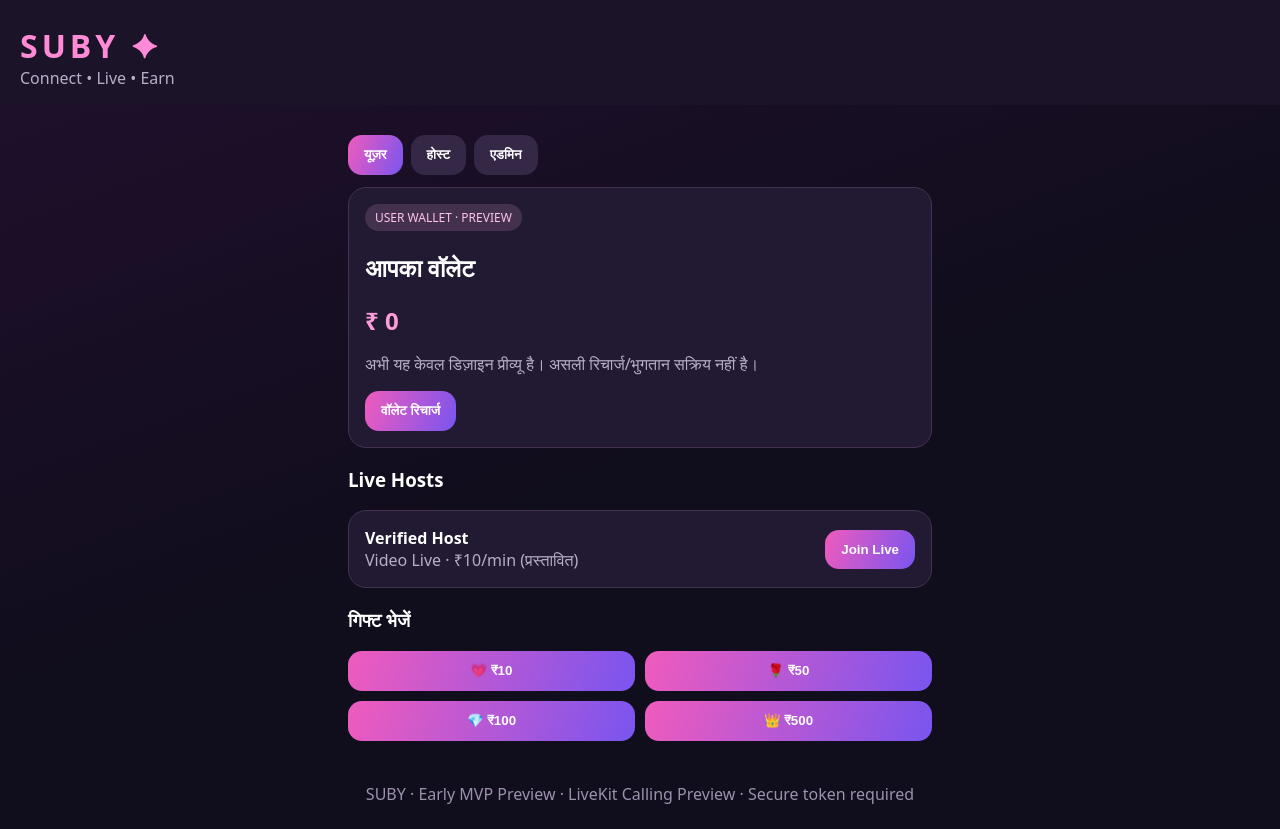
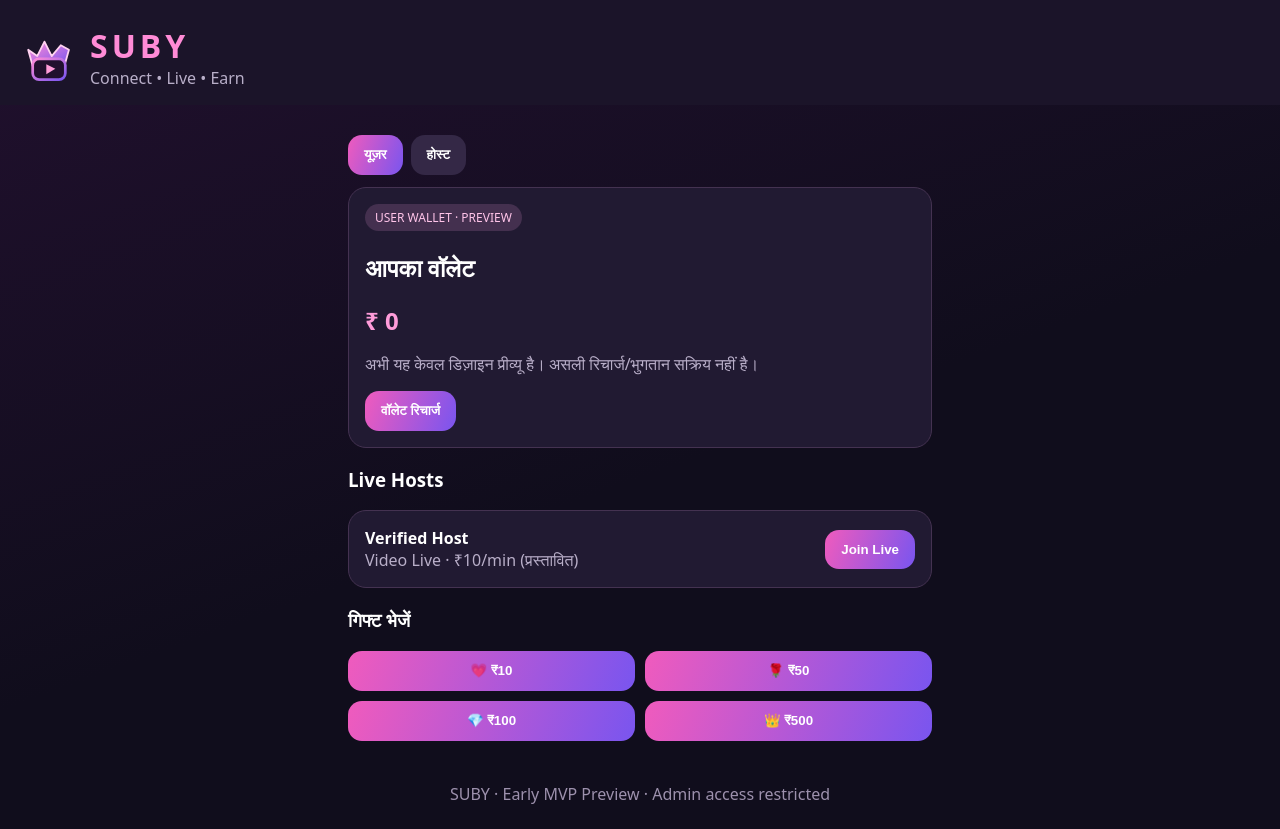
Before and after one commit to ddeepa353/SUBY-, a plain HTML site: page SUBY_MVP/app/src/main/assets/index.html in a window 1280 px wide. Drawn offline with Linux system fonts and the light colour scheme.

Commit message:
Add SUBY crown video logo and hide admin panel from user and host UI

```diff
--- a/SUBY_MVP/app/src/main/assets/index.html
+++ b/SUBY_MVP/app/src/main/assets/index.html
@@ -1,10 +1,10 @@
 <!doctype html><html lang="hi"><head><meta charset="utf-8"><meta name="viewport" content="width=device-width,initial-scale=1"><title>SUBY</title><style>
 :root{--p:#f05bbd;--v:#7955ef;--bg:#100d1c;--card:#211a32;--muted:#b9afc9}*{box-sizing:border-box}body{margin:0;background:linear-gradient(160deg,#21102e,#100d1c 55%);color:#fff;font:16px system-ui}header{padding:24px 20px 16px;background:#1b1429}h1{margin:0;font-size:32px;letter-spacing:4px;color:#ff8bd6}small,.muted{color:var(--muted)}main{padding:18px;max-width:620px;margin:auto}.tabs{display:flex;gap:8px;flex-wrap:wrap;margin:12px 0}.tabs button,button{border:0;border-radius:14px;padding:12px 16px;background:linear-gradient(110deg,var(--p),var(--v));color:white;font-weight:700}.tabs button{background:#342846}.tabs button.active{background:linear-gradient(110deg,var(--p),var(--v))}.card{background:var(--card);border:1px solid #443251;border-radius:18px;padding:16px;margin:12px 0}.grid{display:grid;grid-template-columns:1fr 1fr;gap:10px}.stat{font-size:24px;font-weight:800;color:#ff9cda}input,select{width:100%;padding:13px;border-radius:12px;border:1px solid #57436b;background:#160f22;color:white;margin:7px 0}button:active{opacity:.8}.hidden{display:none}.pill{display:inline-block;background:#44304f;padding:5px 10px;border-radius:99px;color:#ffc4e9;font-size:12px}.host{display:flex;justify-content:space-between;align-items:center}.notice{font-size:13px;color:#f8c7e8;line-height:1.5}footer{text-align:center;padding:24px;color:#9d91ad}
-</style></head><body><header><h1>SUBY ✦</h1><div class="muted">Connect • Live • Earn</div></header><main><div class="tabs"><button class="active" onclick="show('user',this)">यूज़र</button><button onclick="show('host',this)">होस्ट</button><button onclick="show('admin',this)">एडमिन</button></div>
+</style></head><body><header><div style="display:flex;align-items:center;gap:12px"><svg width="58" height="58" viewBox="0 0 64 64" role="img" aria-label="SUBY logo"><defs><linearGradient id="suby" x1="0" y1="0" x2="1" y2="1"><stop stop-color="#ff8bd6"/><stop offset="1" stop-color="#7955ef"/></linearGradient></defs><path d="M9 24 19 31 27 15 35 31 45 19 54 24 49 42H14Z" fill="url(#suby)" stroke="#ffd2f0" stroke-width="2" stroke-linejoin="round"/><rect x="14" y="34" width="36" height="23" rx="7" fill="#21102e" stroke="url(#suby)" stroke-width="3"/><path d="m29 40 10 5-10 6Z" fill="#ff9cda"/></svg><div><h1>SUBY</h1><div class="muted">Connect • Live • Earn</div></div></div></header><main><div class="tabs"><button class="active" onclick="show('user',this)">यूज़र</button><button onclick="show('host',this)">होस्ट</button></div>
 <section id="user"><div class="card"><span class="pill">USER WALLET · PREVIEW</span><h2>आपका वॉलेट</h2><div class="stat">₹ <span id="wallet">0</span></div><p class="muted">अभी यह केवल डिज़ाइन प्रीव्यू है। असली रिचार्ज/भुगतान सक्रिय नहीं है।</p><button onclick="alert('Payment gateway जुड़ने के बाद रिचार्ज चालू होगा।')">वॉलेट रिचार्ज</button></div><h3>Live Hosts</h3><div class="card host"><div><b>Verified Host</b><div class="muted">Video Live · ₹10/min (प्रस्तावित)</div></div><button onclick="nativeCall('video')">Join Live</button></div><h3>गिफ्ट भेजें</h3><div class="grid"><button onclick="gift(10)">💗 ₹10</button><button onclick="gift(50)">🌹 ₹50</button><button onclick="gift(100)">💎 ₹100</button><button onclick="gift(500)">👑 ₹500</button></div></section>
 <section id="host" class="hidden"><div class="card"><span class="pill">HOST PANEL · PREVIEW</span><h2>Host Dashboard</h2><div class="grid"><div><small>कमाई</small><div class="stat">₹0</div></div><div><small>निकासी सीमा</small><div class="stat">₹500</div></div></div><label>UPI ID</label><input id="upi" placeholder="name@upi"><label>निकासी राशि</label><input id="amount" type="number" min="500" placeholder="कम से कम ₹500"><button onclick="requestPayout()">निकासी अनुरोध</button><p class="notice">डेमो: अनुरोध केवल इसी फोन पर दिखेगा। एडमिन तक असली अनुरोध भेजने के लिए सुरक्षित सर्वर/डेटाबेस जोड़ना बाकी है।</p><div id="payoutMsg" class="muted"></div></div><button onclick="nativeCall('video')">Start Video Live</button></section>
-<section id="admin" class="hidden"><div class="card"><span class="pill">ADMIN · PREVIEW</span><h2>Admin Dashboard</h2><div class="grid"><div><small>कुल यूज़र</small><div class="stat">0</div></div><div><small>कुल होस्ट</small><div class="stat">0</div></div><div><small>पेंडिंग payout</small><div class="stat">₹0</div></div><div><small>कुल कमाई</small><div class="stat">₹0</div></div></div><p class="notice">यह स्क्रीन अभी नमूना है। असली Admin login, user/host verification, payout approval और transaction ledger backend के बिना सुरक्षित रूप से काम नहीं करेंगे।</p></div></section>
-</main><footer>SUBY · Early MVP Preview · LiveKit Calling Preview · Secure token required</footer><script>
+
+</main><footer>SUBY · Early MVP Preview · Admin access restricted</footer><script>
 function nativeCall(mode){if(window.SubyNative&&window.SubyNative.openCall){window.SubyNative.openCall(mode)}else{alert('कॉलिंग केवल Android APK में उपलब्ध है।')}}\nfunction show(id,btn){document.querySelectorAll('main section').forEach(s=>s.classList.add('hidden'));document.getElementById(id).classList.remove('hidden');document.querySelectorAll('.tabs button').forEach(b=>b.classList.remove('active'));btn.classList.add('active')}
 function gift(n){alert('Gift ₹'+n+' चुना गया। Wallet/payment backend जुड़ने के बाद ही पैसे कटेंगे।')}
 function requestPayout(){let u=document.getElementById('upi').value.trim(),a=Number(document.getElementById('amount').value);if(!u||!u.includes('@')){alert('सही UPI ID डालें');return}if(a<500){alert('न्यूनतम निकासी ₹500 है');return}document.getElementById('payoutMsg').textContent='डेमो अनुरोध तैयार: '+u+' · ₹'+a+' (सिर्फ इस डिवाइस पर; सर्वर पर जमा नहीं हुआ)।'}
```
